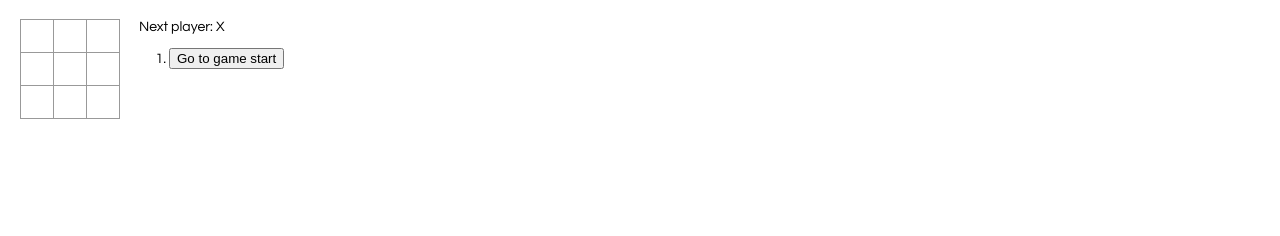
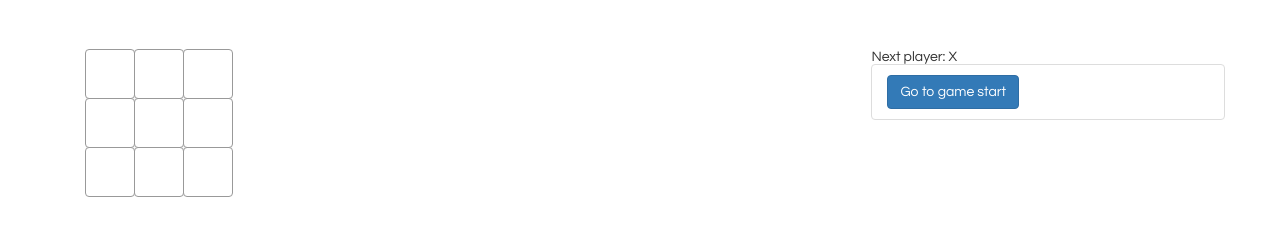
Before and after one commit to akhlesh/react-tic-tac-toe, a React app: page / in a window 1280 px wide. Built offline with nearby package versions, Linux system fonts and the light colour scheme.

Commit message:
6 files modified

```diff
--- a/Board.js
+++ b/Board.js
@@ -5,9 +5,12 @@ import calculateWinner from './util';
 
 
 export default function Board(props) {
+  const indices= props.winningIndices;
   function renderSquare(i) {
-    return <Square value={props.squares[i]} onClick={()=>props.onClick(i)} />;
+    const className = indices && indices.includes(i) ? 'btn btn-success' : 'btn btn-default';
+    return <Square className={className} value={props.squares[i]} onClick={()=>props.onClick(i)} />;
   }
+
 
   return (
     <div>
--- a/Game.js
+++ b/Game.js
@@ -7,16 +7,17 @@ export default function Game() {
   const [history, setHistory] = useState([{ squares: Array(9).fill(null) }]);
   const [xIsNext, setXIsNext] = useState(true);
   const current = history[history.length - 1];;
-  const winner = calculateWinner(current.squares);
-  const status = winner ? `Winner: ${winner}` : `Next player: ${xIsNext ? 'X' : 'O'}`;
+  const result = calculateWinner(current.squares);
+  const status = result ? `Winner: ${result.winner}` : `Next player: ${xIsNext ? 'X' : 'O'}`;
   const moves = history.map((step, move) => {
     const desc = move ?
       'Go to move #' + move :
       'Go to game start';
+    const isCurrent = current === step;
     const rowColDes = step.location ? `(${step.location.row}, ${step.location.col})` : '';
     return (
-      <li>
-        <button onClick={() => jumpTo(move)}>{desc}  {rowColDes}</button>
+      <li className="list-group-item" key={move}>
+        <button  className={`${isCurrent ? 'btn-primary': 'btn-deafult'} btn`} onClick={() => jumpTo(move)}>{desc}  {rowColDes}</button>
       </li>
     );
   });
@@ -48,15 +49,16 @@ export default function Game() {
   }
   console.log('rendering');
   return (
-    <div className="game">
-      <div className="game-board">
+    <div className="game row">
+      <div className="game-board col-md-8">
         <Board squares={current.squares}
           onClick={(i) => handleClick(i)}
+          winningIndices={result && result.indices}
         />
       </div>
-      <div className="game-info">
+      <div className="game-info col-md-4">
         <div>{status}</div>
-        <ol>{moves}</ol>
+        <ol className="list-group">{moves}</ol>
       </div>
     </div>
   );
--- a/Square.js
+++ b/Square.js
@@ -2,8 +2,9 @@ import React, { Component, useState } from 'react';
 
 export default function Square (props){
  // const [value, setValue] = useState(props.value);
+ const className = props.className + ' square';
   return (
-      <button className="square" onClick={props.onClick}>
+      <button className={className} onClick={props.onClick}>
         {props.value}
       </button>
     );
--- a/index.html
+++ b/index.html
@@ -1 +1,4 @@
-<div id="root"></div>
+<link rel="stylesheet" href="https://stackpath.bootstrapcdn.com/bootstrap/3.4.1/css/bootstrap.min.css" integrity="sha384-HSMxcRTRxnN+Bdg0JdbxYKrThecOKuH5zCYotlSAcp1+c8xmyTe9GYg1l9a69psu" crossorigin="anonymous">
+<div class="container" style="margin: 50px;">
+ <div id="root"></div>
+</div>
--- a/style.css
+++ b/style.css
@@ -21,15 +21,16 @@ ol, ul {
   background: #fff;
   border: 1px solid #999;
   float: left;
-  font-size: 24px;
+  font-size: 35px;
   font-weight: bold;
   line-height: 34px;
-  height: 34px;
+  height: 50px;
   margin-right: -1px;
   margin-top: -1px;
   padding: 0;
   text-align: center;
-  width: 34px;
+  width: 50px;
+  outline: none;
 }
 
 .square:focus {
--- a/util.js
+++ b/util.js
@@ -13,7 +13,7 @@ export default function calculateWinner(squares) {
   for (let i = 0; i < lines.length; i++) {
     const [a, b, c] = lines[i];
     if (squares[a] && squares[a] === squares[b] && squares[a] === squares[c]) {
-      return squares[a];
+      return {winner: a, indices: [a, b, c]};
     }
   }
   return null;
```
